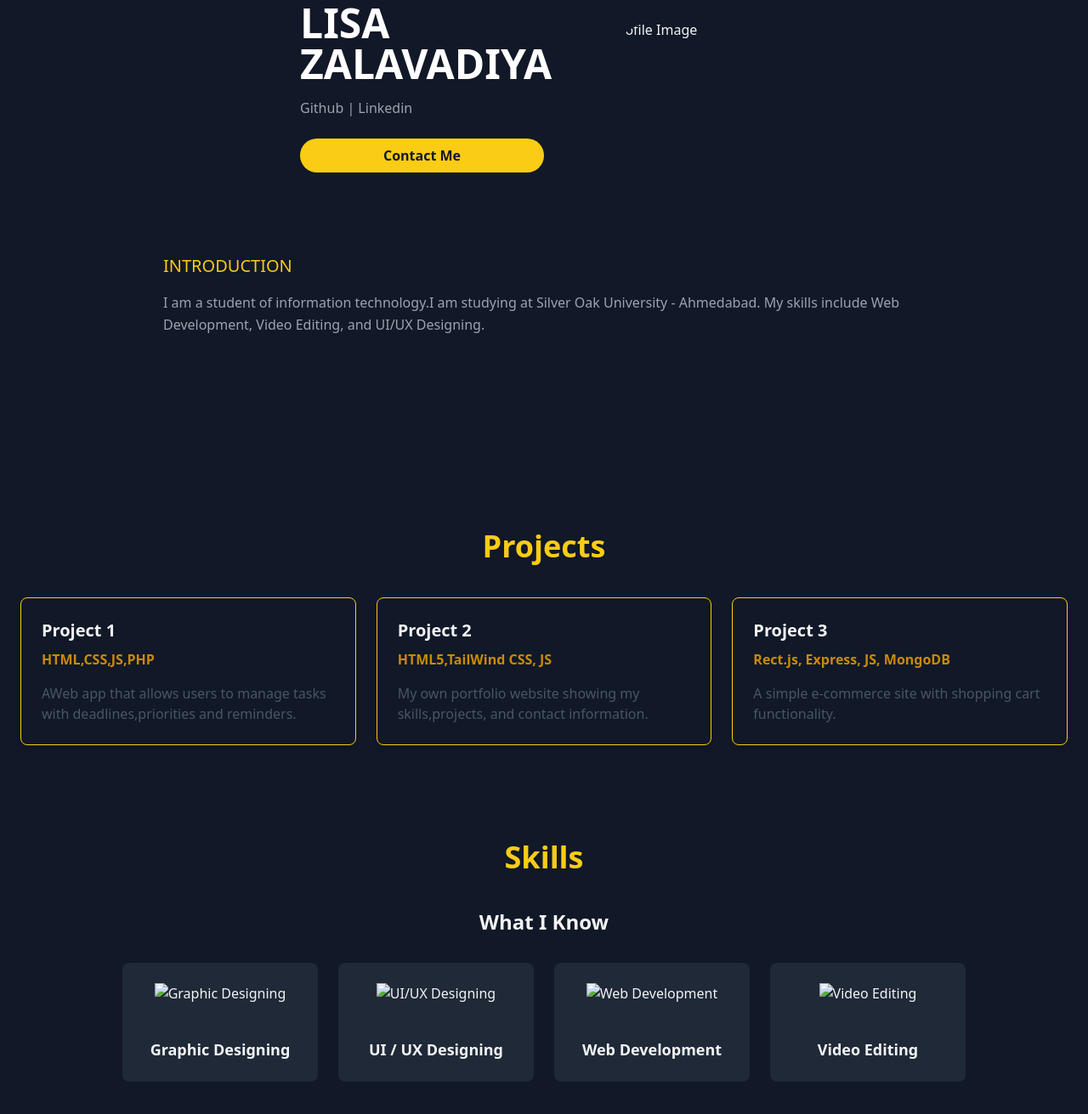
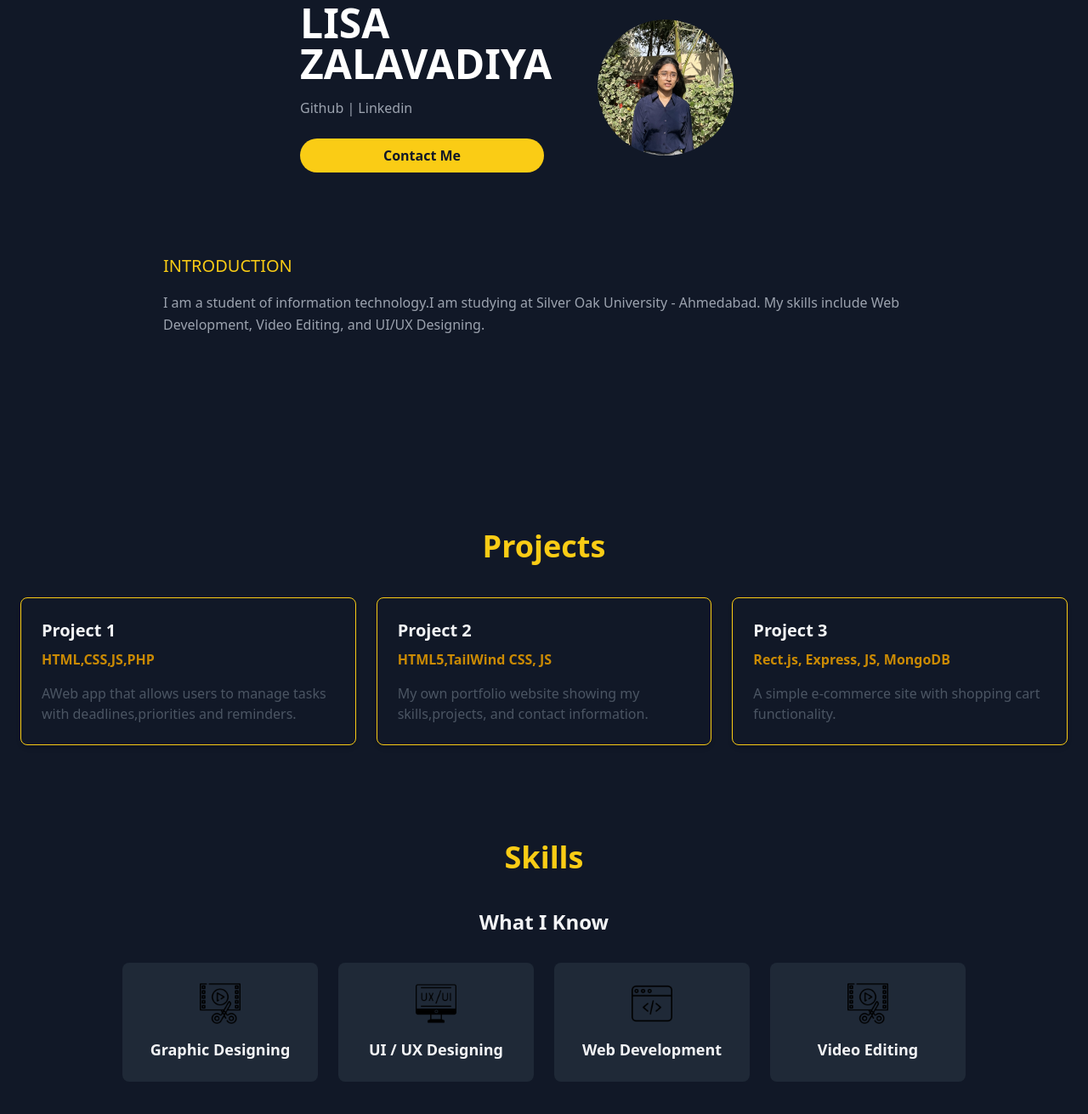
Before and after one commit to lisazalavadiya/FSWD, a plain HTML site: page lisa_portfolio.html in a window 1280 px wide. Shown: the part 289-1600 px from the top of the page at 85% size. Drawn offline with nearby package versions, Linux system fonts and the light colour scheme; the site is published under a folder, as on GitHub Pages, so addresses that start at the root find nothing.

Commit message:
Update lisa_portfolio.html

```diff
--- a/lisa_portfolio.html
+++ b/lisa_portfolio.html
@@ -27,7 +27,7 @@
         <button class="mt-6 bg-yellow-400 text-gray-900 px-6 py-2 font-semibold rounded-full hover:bg-yellow-300">Contact Me</button>
       </div>
       <div class="lg:w-1/2 mt-5 lg:mt-0 flex justify-center">
-        <img src="/FSWD-LISA/lisa.jpeg" alt="Profile Image" class="mx-auto w-40 h-40 rounded-full">
+        <img src="./FSWD-LISA/lisa.jpeg" alt="Profile Image" class="mx-auto w-40 h-40 rounded-full">
       </div>
     </div>
     <div class="mt-16 lg:mt-24 w-full max-w-4xl text-center lg:text-left">
@@ -70,19 +70,19 @@
     <h2 class="text-2xl font-bold mt-2">What I Know</h2>
     <div class="grid grid-cols-1 sm:grid-cols-2 md:grid-cols-4 gap-6 mt-8 px-4 max-w-5xl mx-auto">
       <div class="bg-gray-800 p-6 rounded-lg flex flex-col items-center">
-        <img src="/FSWD-LISA/video-editing.png" alt="Graphic Designing" class="h-12">
+        <img src="./FSWD-LISA/video-editing.png" alt="Graphic Designing" class="h-12">
         <h4 class="mt-4 text-lg font-semibold">Graphic Designing</h4>
       </div>
       <div class="bg-gray-800 p-6 rounded-lg flex flex-col items-center">
-        <img src="/FSWD-LISA/design.png" alt="UI/UX Designing" class="h-12">
+        <img src="./FSWD-LISA/design.png" alt="UI/UX Designing" class="h-12">
         <h4 class="mt-4 text-lg font-semibold">UI / UX Designing</h4>
       </div>
       <div class="bg-gray-800 p-6 rounded-lg flex flex-col items-center">
-        <img src="/FSWD-LISA/web-programming.png" alt="Web Development" class="h-12">
+        <img src="./FSWD-LISA/web-programming.png" alt="Web Development" class="h-12">
         <h4 class="mt-4 text-lg font-semibold">Web Development</h4>
       </div>
       <div class="bg-gray-800 p-6 rounded-lg flex flex-col items-center">
-        <img src="/FSWD-LISA/video-editing.png" alt="Video Editing" class="h-12">
+        <img src="./FSWD-LISA/video-editing.png" alt="Video Editing" class="h-12">
         <h4 class="mt-4 text-lg font-semibold">Video Editing</h4>
       </div>
     </div>
```
